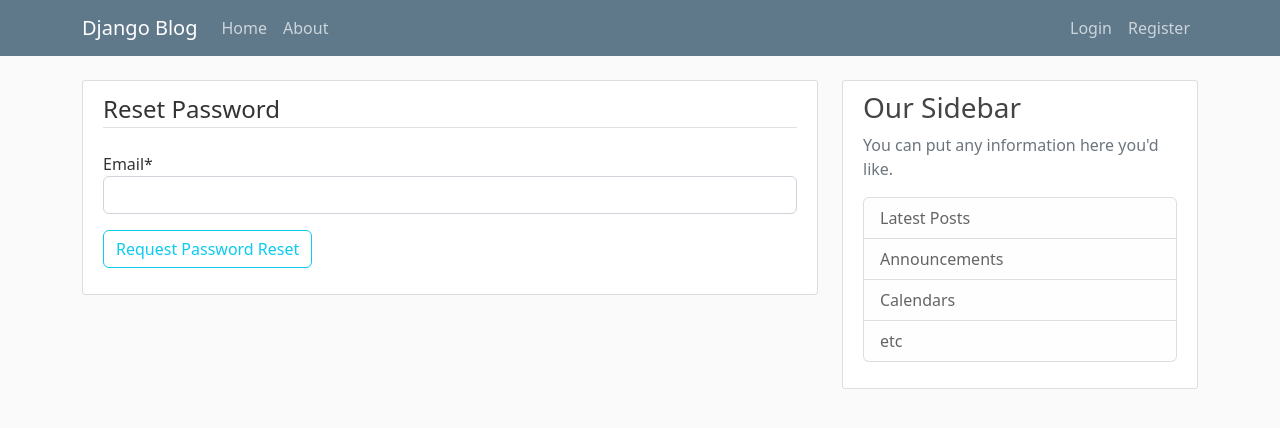
After one commit to AlanDwight/django_project, a Django app: page /password-reset/ in a window 1280 px wide. The commit adds this page. Shown: the top 428 px of the page. Run offline with Django 4.2, Linux system fonts and the light colour scheme; some libraries are stand-ins or nearby versions.

Commit message:
update_5

```diff
--- a/Users/models.py
+++ b/Users/models.py
@@ -14,8 +14,8 @@ class Profile(models.Model):
     def __str__(self):
         return f'{self.user.username} Profile'
 
-    def save(self): # overwrite the save method to reduce image size
-        super().save()          # parents class's save method will run first super() # this save method will run after our model is saved
+    def save(self,*args, **kwargs): # overwrite the save method to reduce image size
+        super().save(*args, **kwargs)          # parents class's save method will run first super() # this save method will run after our model is saved
         img = Image.open(self.image.path)  # opening the image of current instance
         if img.height > 300 or img.width > 300 :
             output_size = (300, 300)    # if h or w  > 300 then resize to 300x300 image
--- a/Users/templates/Users/login.html
+++ b/Users/templates/Users/login.html
@@ -11,6 +11,9 @@
 			</fieldset>
 			<div class="form-group pb-3 pt-3">
 				<button class="btn btn-outline-info" type="submit">Login</button>
+				<small class="text-muted ml-2">
+					<a href="{% url 'password_reset' %}">Forgot Password?</a>
+				</small>
 			</div>
 		</form>
 		<div class="border-top pt-3">
--- /dev/null
+++ b/Users/templates/Users/password_reset.html
@@ -0,0 +1,17 @@
+{% extends "Blog/base.html" %}
+{% load crispy_forms_tags %}
+
+{% block content %}
+	<div class="content-section">
+		<form method="POST">
+			{% csrf_token %}
+			<fieldset class="form-group">
+				<legend class="border-bottom mb-4">Reset Password</legend>
+				{{ form|crispy }}
+			</fieldset>
+			<div class="form-group pb-3 pt-3">
+				<button class="btn btn-outline-info" type="submit">Request Password Reset</button>
+			</div>
+		</form>
+	</div>
+{% endblock content %}
--- a/myproject/urls.py
+++ b/myproject/urls.py
@@ -27,6 +27,12 @@ urlpatterns = [
     path('profile/', user_view.profile, name='profile'),
     path('login/', auth_views.LoginView.as_view(template_name='Users/login.html'), name='login'),    #class base view
     path('logout/', auth_views.LogoutView.as_view(template_name='Users/logout.html'), name='logout'),  #class base view
+    path('password-reset/', auth_views.PasswordResetView.as_view(template_name='Users/password_reset.html'), name='password_reset'),
+    path('password-reset/done', auth_views.PasswordResetDoneView.as_view(template_name='Users/password_reset_done.html'), name='password_reset_done'),
+    path('password-reset-confirm/<uidb64>/<token>/', auth_views.PasswordResetConfirmView.as_view(template_name='Users/password_reset_confirm.html'), name='password_reset_confirm'),
+
+    # uid64 is user id encoded in base64 and token is user validation for security reason
+    path('password-reset-complete/', auth_views.PasswordResetCompleteView.as_view(template_name='Users/password_reset_complete.html'), name='password_reset_complete'),
     path('', include('Blog.urls')),
     path('admin/', admin.site.urls),
 ]
```
Also changed, not shown: Users/templates/Users/password_reset_complete.html (added, +10 -0 lines), Users/templates/Users/password_reset_confirm.html (added, +17 -0 lines), Users/templates/Users/password_reset_done.html (added, +9 -0 lines), myproject/settings.py (+9 -0 lines), db.sqlite3.
